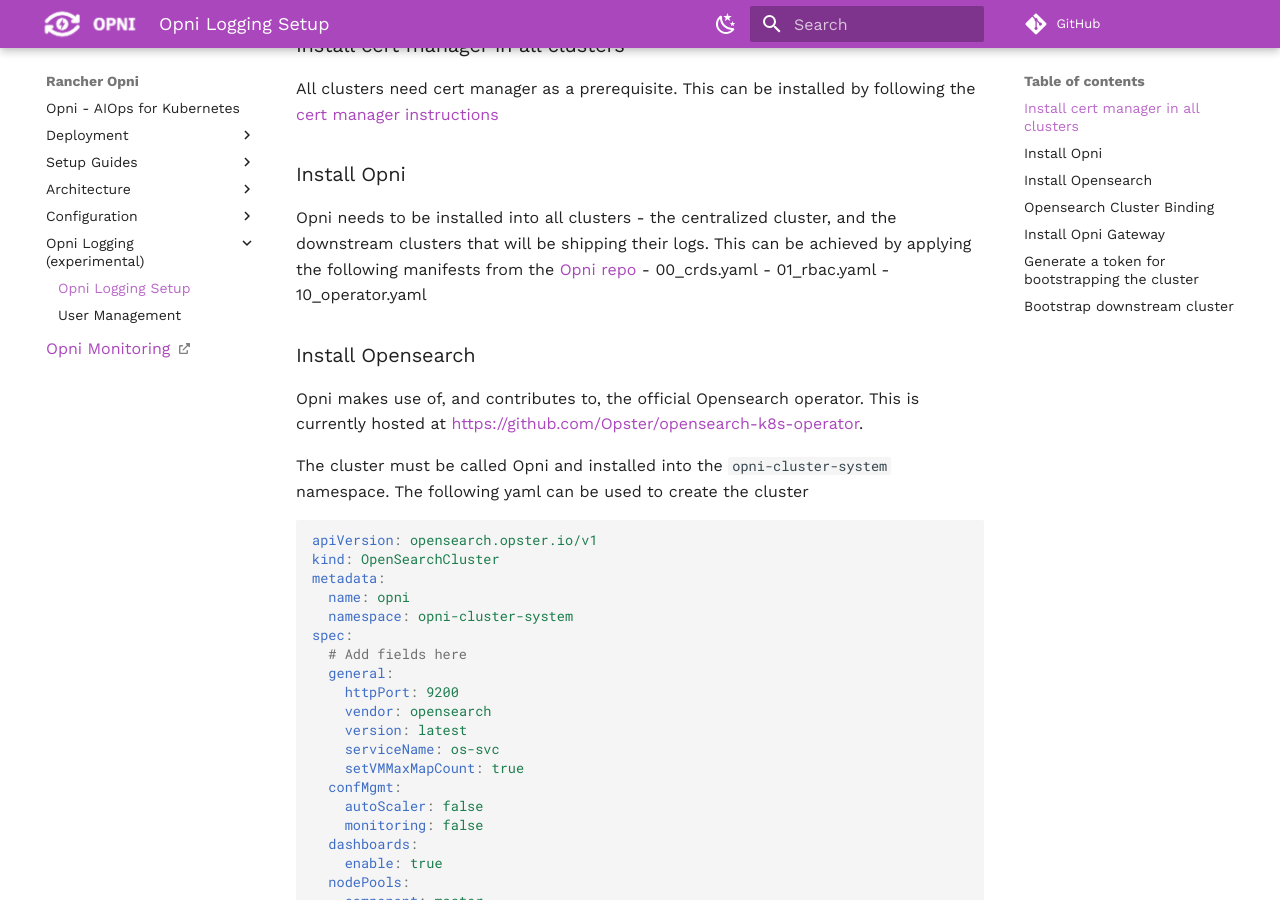
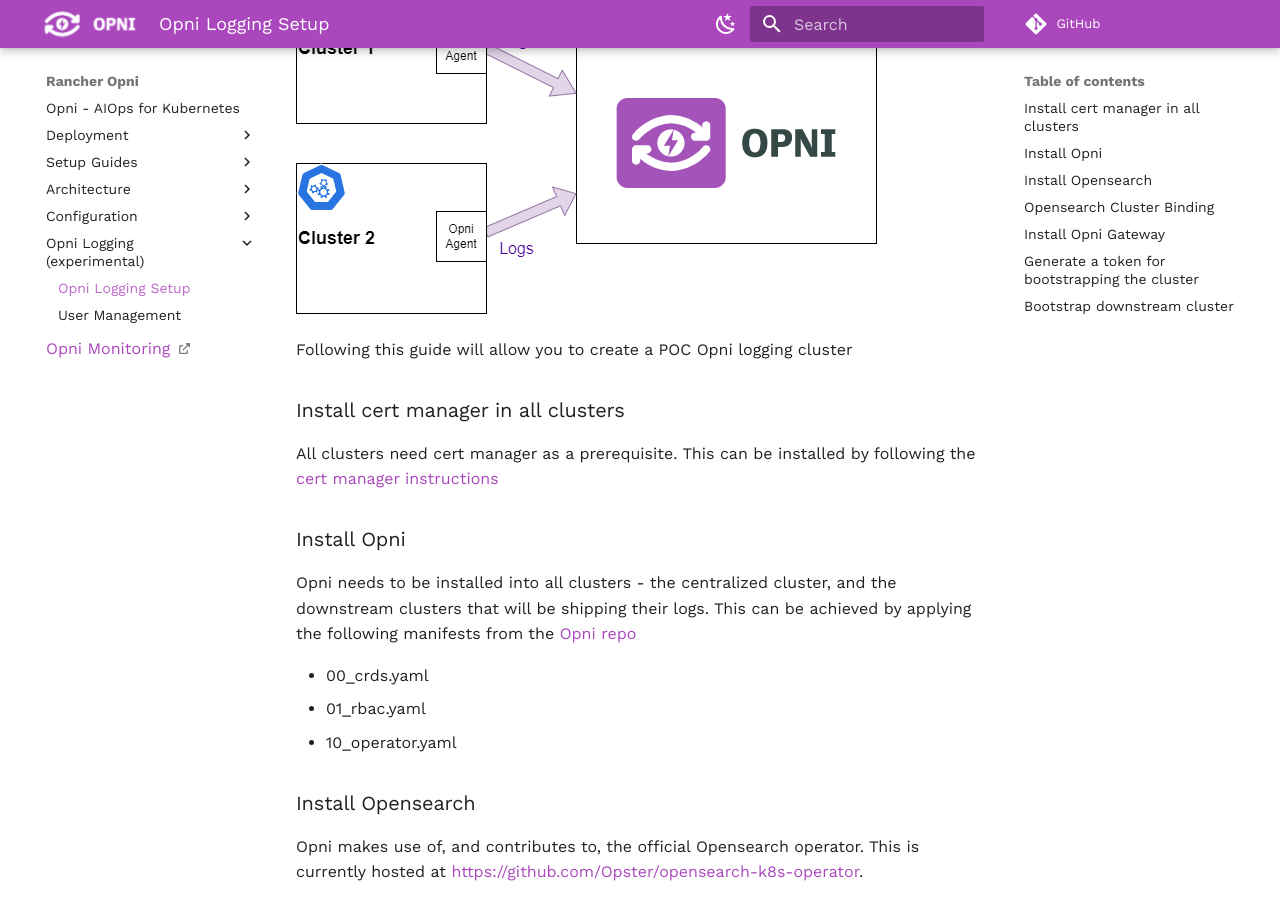
Before and after one commit to rancher/opni-docs, an MkDocs documentation site: the page built from docs/logging/logging.md, in a window 1280 px wide and 900 px high, scrolled down 207 px. Built offline with MkDocs 1.6.1 and Material for MkDocs 9.7.7, drawn with Linux system fonts in a browser that asks for light colours; comment, search, counter and statistics services are not loaded; the version menu is left out.

Commit message:
Add diagram

```diff
--- a/docs/logging/logging.md
+++ b/docs/logging/logging.md
@@ -1,6 +1,8 @@
 ---
 title: Opni Logging Setup
 ---
+
+![Opni Logging](../img/loggingarch.png){ loading=lazy }
 
 Following this guide will allow you to create a POC Opni logging cluster
 
@@ -10,6 +12,7 @@
 ### Install Opni
 Opni needs to be installed into all clusters - the centralized cluster, and the downstream clusters that will be shipping their logs.
 This can be achieved by applying the following manifests from the [Opni repo](https://github.com/rancher/opni/tree/main/deploy/manifests)
+
  - 00_crds.yaml
  - 01_rbac.yaml
  - 10_operator.yaml
```
Also changed, not shown: docs/img/loggingarch.png (added).
